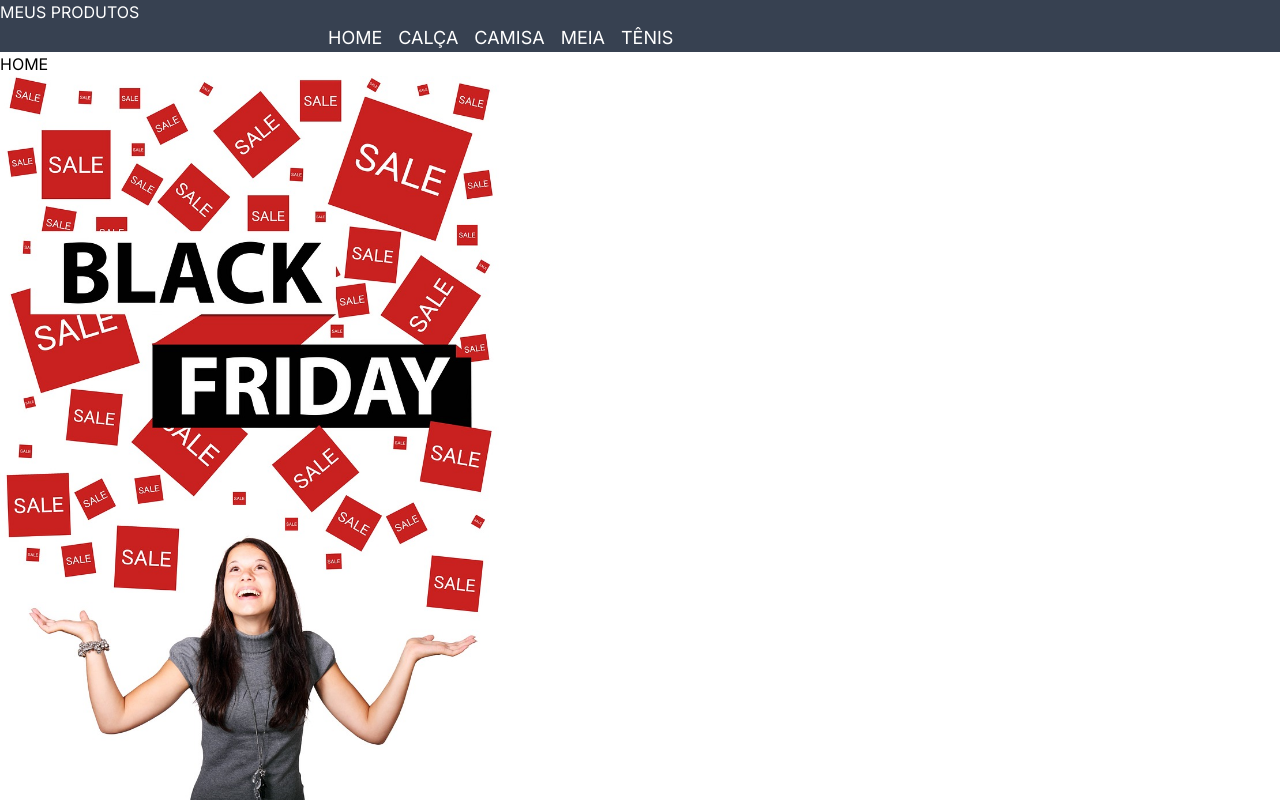
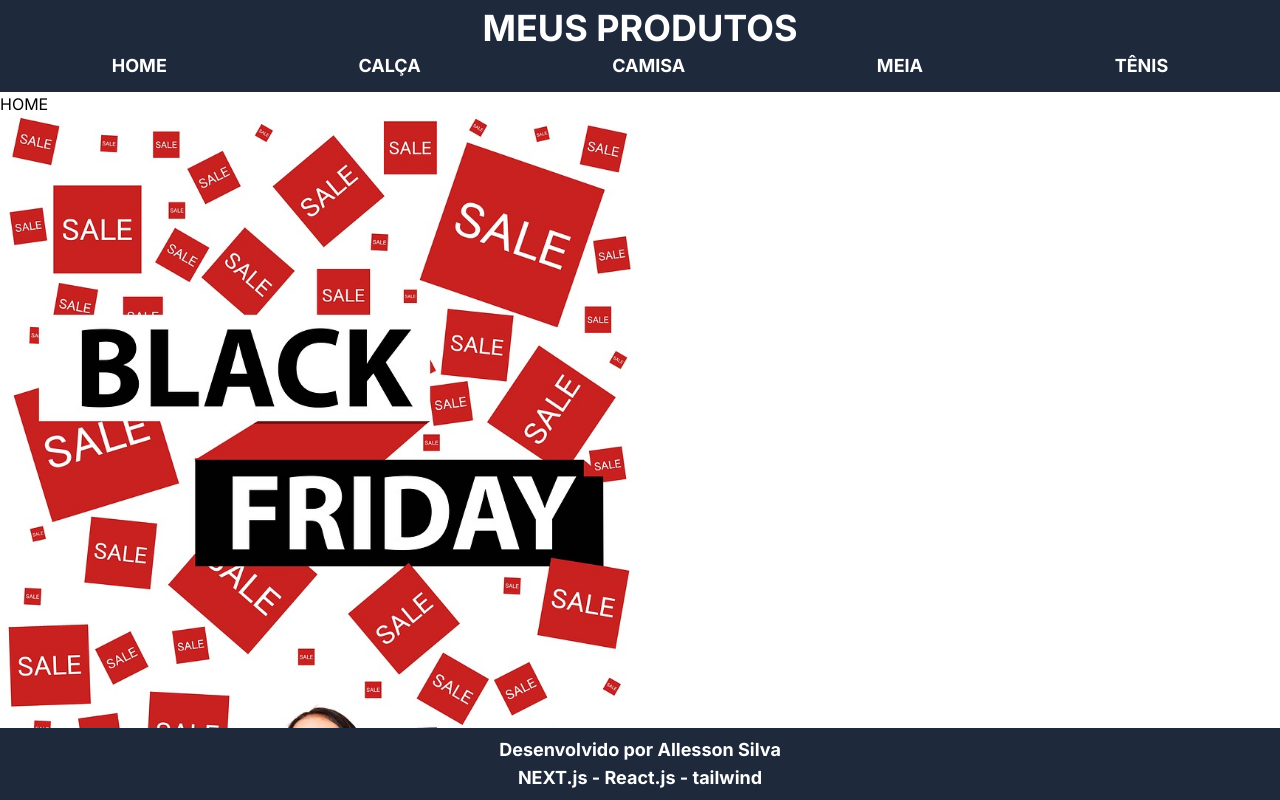
Before and after one commit to AlleSilvaa/loja-app-1tdspf, a Next.js app: page / in a window 1280 px wide. Shown: the top 800 px of the page. Built offline with nearby package versions, Linux system fonts and the light colour scheme.

Commit message:
estilizando com tailwind e layout

```diff
--- a/src/app/globals.css
+++ b/src/app/globals.css
@@ -2,5 +2,29 @@
 @tailwind components;
 @tailwind utilities;
 
-ul{ @apply m-mxy-auto w-50}
-li{ @apply inline p-2 text-lg}
+@layer components {
+  .cabecalho {
+    @apply bg-slate-800 text-white font-bold py-2 px-4 text-center text-4xl;
+
+    & ul{
+        @apply flex flex-row text-lg;
+
+        & li{
+            @apply mx-auto;
+
+            & a{
+                @apply block  hover:bg-amber-400 py-1 px-3 rounded-md transition duration-300 ease-out;
+            }
+        }
+    }
+  }
+
+  .rodape {
+    @apply fixed w-full bottom-0 bg-slate-800 text-white font-bold py-2 px-4 text-center text-lg;
+            & a{
+                @apply block  hover:bg-amber-400 py-1 px-3 rounded-md transition duration-300 ease-out;
+            }
+
+    }
+
+}
--- a/src/app/layout.jsx
+++ b/src/app/layout.jsx
@@ -1,11 +1,12 @@
-import Link from "next/link";
 import "./globals.css";
 import { Inter } from "next/font/google";
+import Cabecalho from "@/components/Cabecalho/Cabecalho";
+import Rodape from "@/components/Rodape/Rodape";
 
 const inter = Inter({ subsets: ["latin"] });
 
 export const metadata = {
-  title: "Create Next App",
+  title: "4ª Entrega - Challenge",
   description: "Generated by create next app",
 };
 
@@ -13,28 +14,9 @@ export default function RootLayout({ children }) {
   return (
     <html lang="pt-br">
       <body className={inter.className}>
-        <header className="bg-gray-700 text-white">
-          <h2>MEUS PRODUTOS</h2>
-          <ul>
-          <li>
-              <Link href="/">HOME</Link>
-            </li>
-            <li>
-              <Link href="/produtos/calca">CALÇA</Link>
-            </li>
-            <li>
-              <Link href="/produtos/camisa">CAMISA</Link>
-            </li>
-            <li>
-              <Link href="/produtos/meia">MEIA</Link>
-            </li>
-            <li>
-              <Link href="/produtos/tenis">TÊNIS</Link>
-            </li>
-          </ul>
-        </header>
-
-        {children}
+        <Cabecalho />
+          {children}
+        <Rodape />
       </body>
     </html>
   );
--- a/src/app/not-found.jsx
+++ b/src/app/not-found.jsx
@@ -1,9 +1,16 @@
+import Image from "next/image";
 
 export default function NotFound() {
   return (
     <div>
         <h1>OOPS! 404!</h1>
+        <div>
+          <figure>
+            <Image src="https://http.cat/images/404.jpg" alt="Gatp no jornal" width={750} height={600} />
+          </figure>
+        </div>
         <p>Página não encontrada!</p>
+
     </div>
   )
 }
--- a/src/app/page.jsx
+++ b/src/app/page.jsx
@@ -1,23 +1,20 @@
-import Link from "next/link"
-
-import Image from 'next/image'
+import Image from "next/image";
+import Link from "next/link";
 
 export default function Home() {
   return (
-
     <>
-
       <h1>HOME</h1>
 
       <div>
 
-      <figure>
-          <Image src="/img/black-friday.jpg" alt="flore" height={500} width={500}/>
-      </figure>
+
+        <figure>
+          <Image src="/img/black-friday.jpg" alt="Placa escura" width={640} height={360}/>
+        </figure>
 
       </div>
 
     </>
-
-  )
+    )
 }
--- a/src/app/produtos/mosfet/[slug]/pages.jsx
+++ b/src/app/produtos/mosfet/[slug]/pages.jsx
@@ -1,8 +1,8 @@
 export default function ProdutoSlug({params}) {
     return (
-        <div>
-            <h1>Produto ID</h1>
-            <p>Slug: {params.id}</p>
-        </div>
+      <div>
+          <h1>Produto SLUG</h1>
+          <p>Slug: {params.slug}</p>
+      </div>
     )
-}
+  }
--- /dev/null
+++ b/src/components/Cabecalho/Cabecalho.jsx
@@ -0,0 +1,26 @@
+import Link from "next/link";
+
+export default function Cabecalho() {
+  return (
+    <header className="cabecalho">
+      <h2>MEUS PRODUTOS</h2>
+      <ul>
+        <li>
+          <Link href="/">HOME</Link>
+        </li>
+        <li>
+          <Link href="/produtos/calca">CALÇA</Link>
+        </li>
+        <li>
+          <Link href="/produtos/camisa">CAMISA</Link>
+        </li>
+        <li>
+          <Link href="/produtos/meia">MEIA</Link>
+        </li>
+        <li>
+          <Link href="/produtos/tenis">TÊNIS</Link>
+        </li>
+      </ul>
+    </header>
+  );
+}
--- /dev/null
+++ b/src/components/Rodape/Rodape.jsx
@@ -0,0 +1,11 @@
+
+export default function Rodape() {
+    return (
+      <footer className="rodape">
+          <div>
+              <p>Desenvolvido por <span>Allesson Silva</span></p>
+              <p>NEXT.js - React.js - tailwind</p>
+          </div>
+      </footer>
+    )
+  }
```
Lines whose indentation alone changed are shown as unchanged.
